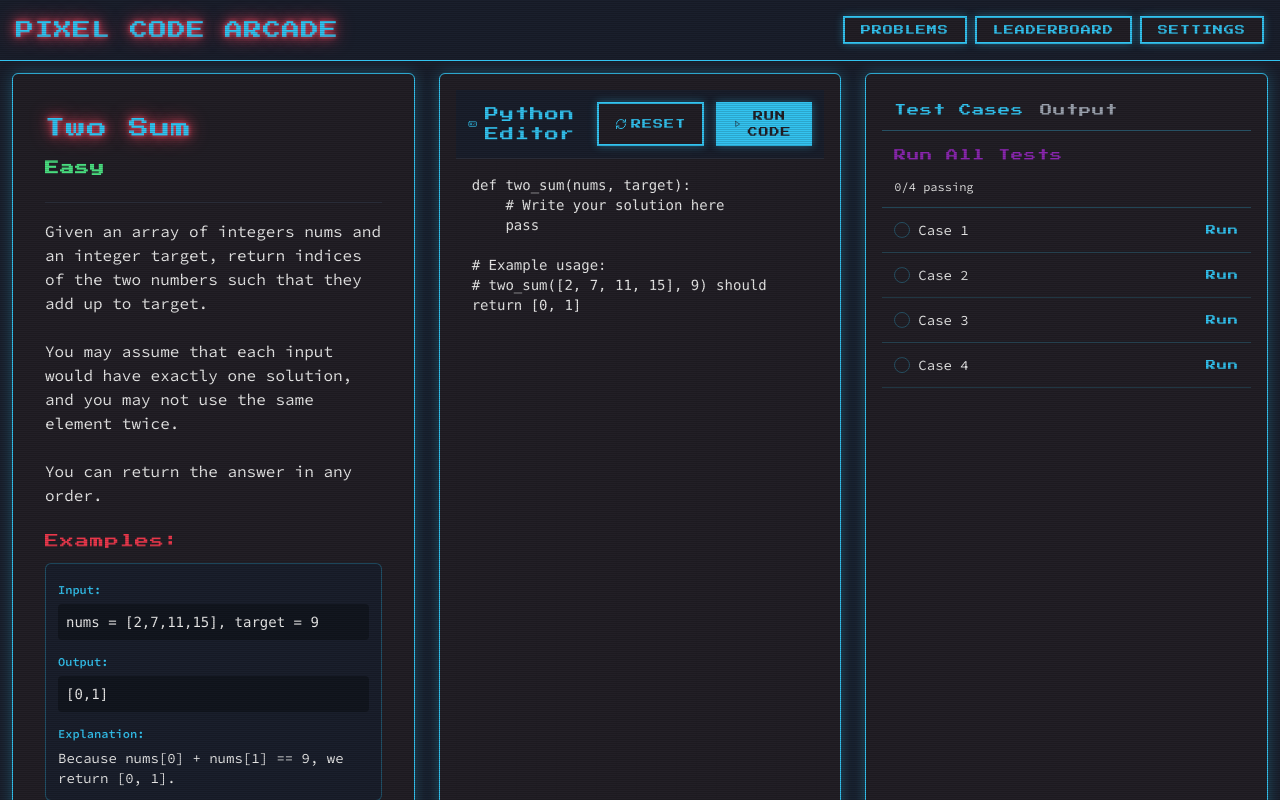
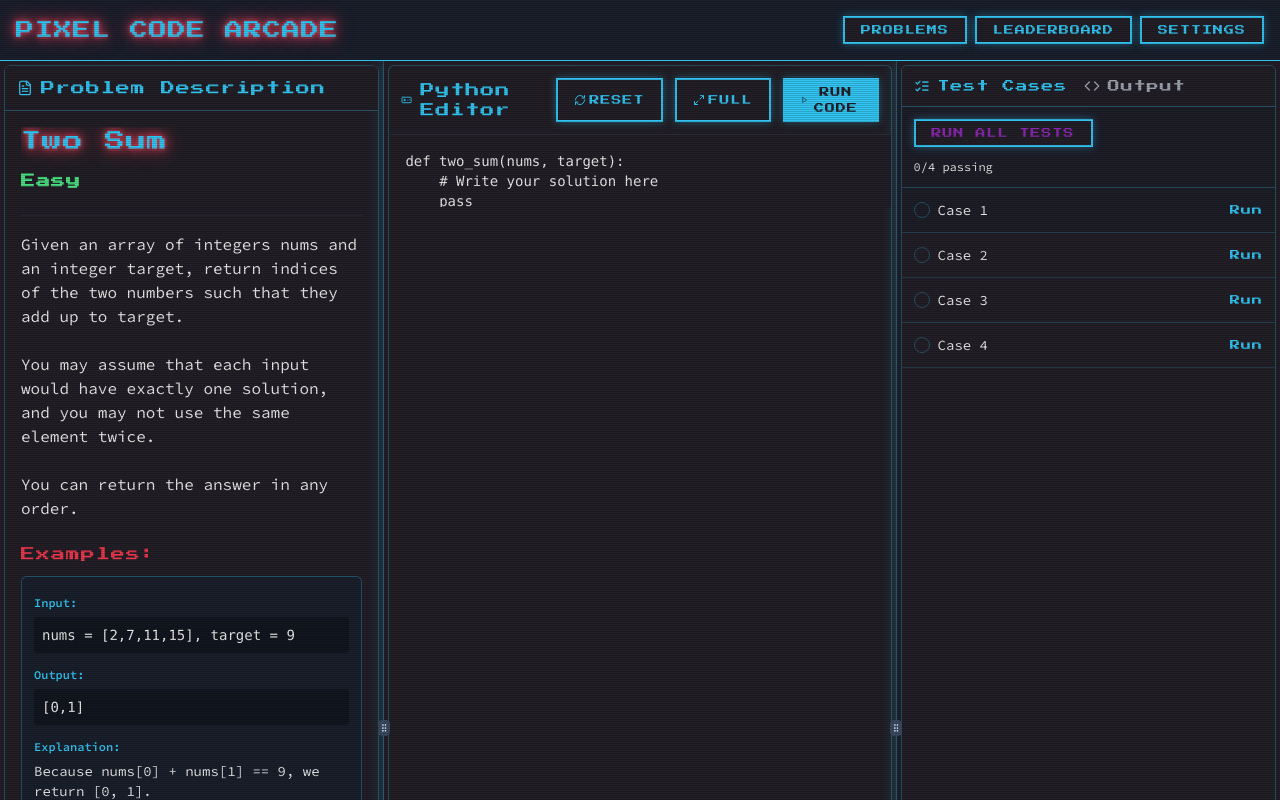
Before and after one commit to Hitarth2510/pixel-code-arcade, a React (Vite) app: page /ide in a window 1280 px wide. Shown: the top 800 px of the page. Built offline with nearby package versions, Linux system fonts and the light colour scheme.

Commit message:
Refactor: Implement resizable layout and improve UI
This commit refactors the layout of the IDE page to include resizable panels for the problem description, code editor, and test cases. It also introduces visual enhancements to improve the overall user interface.

```diff
--- a/package.json
+++ b/package.json
@@ -52,7 +52,7 @@
     "react-day-picker": "^8.10.1",
     "react-dom": "^18.3.1",
     "react-hook-form": "^7.53.0",
-    "react-resizable-panels": "^2.1.3",
+    "react-resizable-panels": "^2.1.7",
     "react-router-dom": "^6.26.2",
     "recharts": "^2.12.7",
     "sonner": "^1.5.0",
--- a/src/components/CodeEditor.tsx
+++ b/src/components/CodeEditor.tsx
@@ -1,7 +1,8 @@
 
-import React, { useState, useEffect } from 'react';
+import React, { useState } from 'react';
 import { Separator } from "@/components/ui/separator";
-import { Gamepad, Play, RefreshCw } from 'lucide-react';
+import { Gamepad, Play, RefreshCw, Maximize2, Minimize2 } from 'lucide-react';
+import { ScrollArea } from "@/components/ui/scroll-area";
 
 interface CodeEditorProps {
   initialCode: string;
@@ -18,6 +19,7 @@ const CodeEditor: React.FC<CodeEditorProps> = ({
 }) => {
   const [code, setCode] = useState(initialCode);
   const [isRunning, setIsRunning] = useState(false);
+  const [isFullScreen, setIsFullScreen] = useState(false);
 
   const handleRunCode = () => {
     setIsRunning(true);
@@ -32,9 +34,13 @@ const CodeEditor: React.FC<CodeEditorProps> = ({
     onResetCode();
   };
 
+  const toggleFullScreen = () => {
+    setIsFullScreen(!isFullScreen);
+  };
+
   return (
-    <div className="h-full flex flex-col">
-      <div className="flex items-center justify-between p-3 bg-arcade-dark">
+    <div className={`h-full flex flex-col ${isFullScreen ? 'fixed inset-0 z-50 bg-arcade-dark' : ''}`}>
+      <div className="flex items-center justify-between p-3 bg-arcade-darker rounded-t-md border-t border-x border-arcade-neon/30">
         <div className="flex items-center space-x-2">
           <Gamepad className="h-4 w-4 text-arcade-neon" />
           <span className="text-sm arcade-font text-arcade-neon">Python Editor</span>
@@ -45,6 +51,13 @@ const CodeEditor: React.FC<CodeEditorProps> = ({
             onClick={handleResetCode}
           >
             <RefreshCw className="h-3 w-3 mr-1" /> Reset
+          </button>
+          <button
+            className="pixel-button text-[10px] py-1 flex items-center"
+            onClick={toggleFullScreen}
+          >
+            {isFullScreen ? <Minimize2 className="h-3 w-3 mr-1" /> : <Maximize2 className="h-3 w-3 mr-1" />}
+            {isFullScreen ? 'Exit Full' : 'Full'}
           </button>
           <button
             className="pixel-button text-[10px] py-1 flex items-center bg-arcade-neon text-arcade-darker hover:bg-arcade-blue"
@@ -58,7 +71,8 @@ const CodeEditor: React.FC<CodeEditorProps> = ({
 
       <Separator className="border-arcade-neon opacity-30" />
 
-      <div className="flex-1 relative">
+      <div className="flex-1 relative rounded-b-md overflow-hidden border-b border-x border-arcade-neon/30">
+        <ScrollArea className="h-full">
           <textarea
             className="h-full w-full bg-arcade-darker p-4 font-mono text-sm resize-none focus:outline-none focus:ring-1 focus:ring-arcade-neon"
             value={code}
@@ -66,6 +80,7 @@ const CodeEditor: React.FC<CodeEditorProps> = ({
             spellCheck="false"
           />
           <div className="absolute top-0 left-0 w-full h-full pointer-events-none opacity-5 bg-pixel-grid bg-[size:20px_20px]"></div>
+        </ScrollArea>
       </div>
     </div>
   );
--- a/src/components/ProblemDescription.tsx
+++ b/src/components/ProblemDescription.tsx
@@ -1,6 +1,8 @@
 
 import React from 'react';
 import { Separator } from "@/components/ui/separator";
+import { ScrollArea } from "@/components/ui/scroll-area";
+import { FileText } from 'lucide-react';
 
 interface ProblemDescriptionProps {
   title: string;
@@ -26,7 +28,15 @@ const ProblemDescription: React.FC<ProblemDescriptionProps> = ({
     difficulty === 'Medium' ? 'text-yellow-400' : 'text-red-400';
 
   return (
-    <div className="h-full overflow-y-auto px-4 py-6">
+    <div className="h-full flex flex-col rounded-md border border-arcade-neon/30 overflow-hidden">
+      <div className="bg-arcade-darker p-3 border-b border-arcade-neon/30 flex items-center justify-between">
+        <div className="flex items-center space-x-2">
+          <FileText className="h-4 w-4 text-arcade-neon" />
+          <span className="text-sm arcade-font text-arcade-neon">Problem Description</span>
+        </div>
+      </div>
+
+      <ScrollArea className="flex-1 p-4">
         <h2 className="text-xl arcade-font text-arcade-neon animate-glow mb-4">{title}</h2>
 
         <div className="flex items-center mb-6">
@@ -77,6 +87,7 @@ const ProblemDescription: React.FC<ProblemDescriptionProps> = ({
             <li key={i} className="text-sm">{constraint}</li>
           ))}
         </ul>
+      </ScrollArea>
     </div>
   );
 };
--- a/src/components/TestCases.tsx
+++ b/src/components/TestCases.tsx
@@ -1,7 +1,9 @@
 
 import React, { useState } from 'react';
 import { Separator } from "@/components/ui/separator";
-import { CheckCircle, XCircle, PlayCircle } from 'lucide-react';
+import { CheckCircle, XCircle, PlayCircle, Code, ListChecks } from 'lucide-react';
+import { Card } from "@/components/ui/card";
+import { ScrollArea } from "@/components/ui/scroll-area";
 
 interface TestCase {
   id: number;
@@ -24,37 +26,42 @@ const TestCases: React.FC<TestCasesProps> = ({
   onRunAllTestCases,
 }) => {
   const [activeTab, setActiveTab] = useState<'testcases' | 'output'>('testcases');
-  const [selectedCase, setSelectedCase] = useState<number | null>(null);
+  const [selectedCase, setSelectedCase] = useState<number | null>(testCases[0]?.id || null);
 
   const handleSelectCase = (id: number) => {
     setSelectedCase(id);
+    if (activeTab !== 'output') {
+      setActiveTab('output');
+    }
   };
 
   const passedCount = testCases.filter(tc => tc.passed).length;
   const totalCount = testCases.length;
 
   return (
-    <div className="h-full flex flex-col">
-      <div className="flex items-center space-x-4 p-3 border-b border-arcade-neon/30">
+    <div className="h-full flex flex-col border border-arcade-neon/30 rounded-md overflow-hidden">
+      <div className="flex items-center bg-arcade-darker p-3 border-b border-arcade-neon/30">
         <button
-          className={`text-xs arcade-font ${activeTab === 'testcases' ? 'text-arcade-neon' : 'text-gray-400'}`}
+          className={`flex items-center mr-4 ${activeTab === 'testcases' ? 'text-arcade-neon' : 'text-gray-400'}`}
           onClick={() => setActiveTab('testcases')}
         >
-          Test Cases
+          <ListChecks className="h-4 w-4 mr-2" />
+          <span className="text-xs arcade-font">Test Cases</span>
         </button>
         <button
-          className={`text-xs arcade-font ${activeTab === 'output' ? 'text-arcade-neon' : 'text-gray-400'}`}
+          className={`flex items-center ${activeTab === 'output' ? 'text-arcade-neon' : 'text-gray-400'}`}
           onClick={() => setActiveTab('output')}
         >
-          Output
+          <Code className="h-4 w-4 mr-2" />
+          <span className="text-xs arcade-font">Output</span>
         </button>
       </div>
 
       {activeTab === 'testcases' && (
         <div className="flex flex-col h-full">
-          <div className="p-3 border-b border-arcade-neon/30">
+          <div className="p-3 border-b border-arcade-neon/30 bg-arcade-dark/50">
             <button
-              className="text-xs arcade-font text-arcade-purple hover:text-arcade-pink"
+              className="pixel-button text-[10px] py-1 arcade-font text-arcade-purple hover:text-arcade-pink"
               onClick={onRunAllTestCases}
             >
               Run All Tests
@@ -67,7 +74,7 @@ const TestCases: React.FC<TestCasesProps> = ({
             </div>
           </div>
 
-          <div className="flex-1 overflow-y-auto">
+          <ScrollArea className="flex-1">
             {testCases.map((test) => (
               <div
                 key={test.id}
@@ -102,39 +109,52 @@ const TestCases: React.FC<TestCasesProps> = ({
                 </div>
               </div>
             ))}
-          </div>
+          </ScrollArea>
         </div>
       )}
 
       {activeTab === 'output' && selectedCase !== null && (
-        <div className="flex-1 p-3 overflow-y-auto">
+        <ScrollArea className="flex-1 p-3">
           {testCases.find(t => t.id === selectedCase) && (
             <div>
-              <div className="mb-3">
+              <Card className="mb-3 bg-arcade-dark border-arcade-neon/30 p-3">
                 <h4 className="text-xs text-arcade-neon mb-1">Input:</h4>
-                <pre className="bg-black/30 p-2 rounded text-xs overflow-x-auto">
+                <pre className="bg-black/30 p-2 rounded mt-1 text-xs overflow-x-auto">
                   {testCases.find(t => t.id === selectedCase)?.input}
                 </pre>
-              </div>
+              </Card>
 
-              <div className="mb-3">
+              <Card className="mb-3 bg-arcade-dark border-arcade-neon/30 p-3">
                 <h4 className="text-xs text-arcade-neon mb-1">Expected Output:</h4>
-                <pre className="bg-black/30 p-2 rounded text-xs overflow-x-auto">
+                <pre className="bg-black/30 p-2 rounded mt-1 text-xs overflow-x-auto">
                   {testCases.find(t => t.id === selectedCase)?.expectedOutput}
                 </pre>
-              </div>
+              </Card>
 
               {testCases.find(t => t.id === selectedCase)?.actualOutput !== undefined && (
-                <div>
+                <Card className="bg-arcade-dark border-arcade-neon/30 p-3">
                   <h4 className="text-xs text-arcade-neon mb-1">Your Output:</h4>
-                  <pre className="bg-black/30 p-2 rounded text-xs overflow-x-auto">
+                  <pre className="bg-black/30 p-2 rounded mt-1 text-xs overflow-x-auto">
                     {testCases.find(t => t.id === selectedCase)?.actualOutput}
                   </pre>
-                </div>
+
+                  <div className="mt-3 flex items-center">
+                    <span className="text-xs mr-2">Status:</span>
+                    {testCases.find(t => t.id === selectedCase)?.passed ? (
+                      <span className="text-xs text-green-500 flex items-center">
+                        <CheckCircle className="h-3 w-3 mr-1" /> Passed
+                      </span>
+                    ) : (
+                      <span className="text-xs text-red-500 flex items-center">
+                        <XCircle className="h-3 w-3 mr-1" /> Failed
+                      </span>
+                    )}
+                  </div>
+                </Card>
               )}
             </div>
           )}
-        </div>
+        </ScrollArea>
       )}
     </div>
   );
--- a/src/index.css
+++ b/src/index.css
@@ -107,4 +107,44 @@
     @apply bg-arcade-darker border border-arcade-neon rounded-md shadow-lg overflow-hidden p-4;
     box-shadow: 0 0 15px rgba(51, 195, 240, 0.3);
   }
+
+  .arcade-panel-resizable {
+    @apply bg-arcade-darker shadow-lg overflow-hidden;
+    box-shadow: 0 0 15px rgba(51, 195, 240, 0.3);
+  }
 }
+
+/* Resizable panel styling */
+[data-panel-group-direction="horizontal"] > [data-panel] + [data-panel-resize-handle] {
+  @apply border-l border-arcade-neon/20;
+}
+
+[data-panel-group-direction="vertical"] > [data-panel] + [data-panel-resize-handle] {
+  @apply border-t border-arcade-neon/20;
+}
+
+[data-panel-resize-handle]:hover {
+  @apply bg-arcade-neon/30;
+}
+
+[data-panel-resize-handle][data-resize-active] {
+  @apply bg-arcade-neon/40;
+}
+
+/* Custom scrollbar for arcade theme */
+::-webkit-scrollbar {
+  width: 8px;
+  height: 8px;
+}
+
+::-webkit-scrollbar-track {
+  @apply bg-arcade-darker/70;
+}
+
+::-webkit-scrollbar-thumb {
+  @apply bg-arcade-neon/30 rounded-full;
+}
+
+::-webkit-scrollbar-thumb:hover {
+  @apply bg-arcade-neon/50;
+}
--- a/src/pages/IDE.tsx
+++ b/src/pages/IDE.tsx
@@ -5,6 +5,12 @@ import ProblemDescription from '@/components/ProblemDescription';
 import CodeEditor from '@/components/CodeEditor';
 import TestCases from '@/components/TestCases';
 import { Trophy } from 'lucide-react';
+import {
+  ResizablePanelGroup,
+  ResizablePanel,
+  ResizableHandle
+} from "@/components/ui/resizable";
+import { ScrollArea } from "@/components/ui/scroll-area";
 
 const initialCode = `def two_sum(nums, target):
     # Write your solution here
@@ -72,10 +78,8 @@ const IDEPage: React.FC = () => {
 
   // Mock function to simulate running code
   const runCode = (code: string) => {
-    // In a real application, you'd send this code to a backend for execution
     toast.info("Executing code...");
 
-    // For this example, we'll just pretend to run the code
     setTimeout(() => {
       toast.success("Code executed successfully!");
     }, 1000);
@@ -151,7 +155,7 @@ const IDEPage: React.FC = () => {
   };
 
   return (
-    <div className="min-h-screen bg-arcade-dark flex flex-col relative">
+    <div className="min-h-screen bg-arcade-dark flex flex-col">
       {/* Scanlines effect */}
       <div className="scanlines absolute inset-0 pointer-events-none"></div>
 
@@ -164,13 +168,25 @@ const IDEPage: React.FC = () => {
         </div>
       </header>
 
-      <main className="flex-grow flex flex-col md:flex-row overflow-hidden">
-        {/* Three panel layout */}
-        <div className="w-full md:w-1/3 h-[400px] md:h-auto overflow-y-auto arcade-panel m-3">
+      <main className="flex-grow overflow-hidden">
+        <ResizablePanelGroup
+          direction="horizontal"
+          className="min-h-[calc(100vh-60px)]"
+        >
+          {/* Problem Description Panel */}
+          <ResizablePanel defaultSize={30} minSize={20} className="arcade-panel-resizable">
+            <div className="h-full p-1">
+              <ScrollArea className="h-full rounded-md">
                 <ProblemDescription {...problemData} />
+              </ScrollArea>
             </div>
+          </ResizablePanel>
 
-        <div className="w-full md:w-1/3 h-[400px] md:h-auto arcade-panel m-3">
+          <ResizableHandle withHandle className="bg-arcade-neon/20" />
+
+          {/* Code Editor Panel */}
+          <ResizablePanel defaultSize={40} minSize={30} className="arcade-panel-resizable">
+            <div className="h-full p-1">
               <CodeEditor
                 initialCode={initialCode}
                 language="python"
@@ -178,14 +194,21 @@ const IDEPage: React.FC = () => {
                 onResetCode={resetCode}
               />
             </div>
+          </ResizablePanel>
 
-        <div className="w-full md:w-1/3 h-[400px] md:h-auto arcade-panel m-3">
+          <ResizableHandle withHandle className="bg-arcade-neon/20" />
+
+          {/* Test Cases Panel */}
+          <ResizablePanel defaultSize={30} minSize={20} className="arcade-panel-resizable">
+            <div className="h-full p-1">
               <TestCases
                 testCases={testCases}
                 onRunTestCase={runTestCase}
                 onRunAllTestCases={runAllTestCases}
               />
             </div>
+          </ResizablePanel>
+        </ResizablePanelGroup>
       </main>
 
       {showSuccess && (
```
Also changed, not shown: 1 other file (tests, documents, lock files or other folders). Lines whose indentation alone changed are shown as unchanged.
